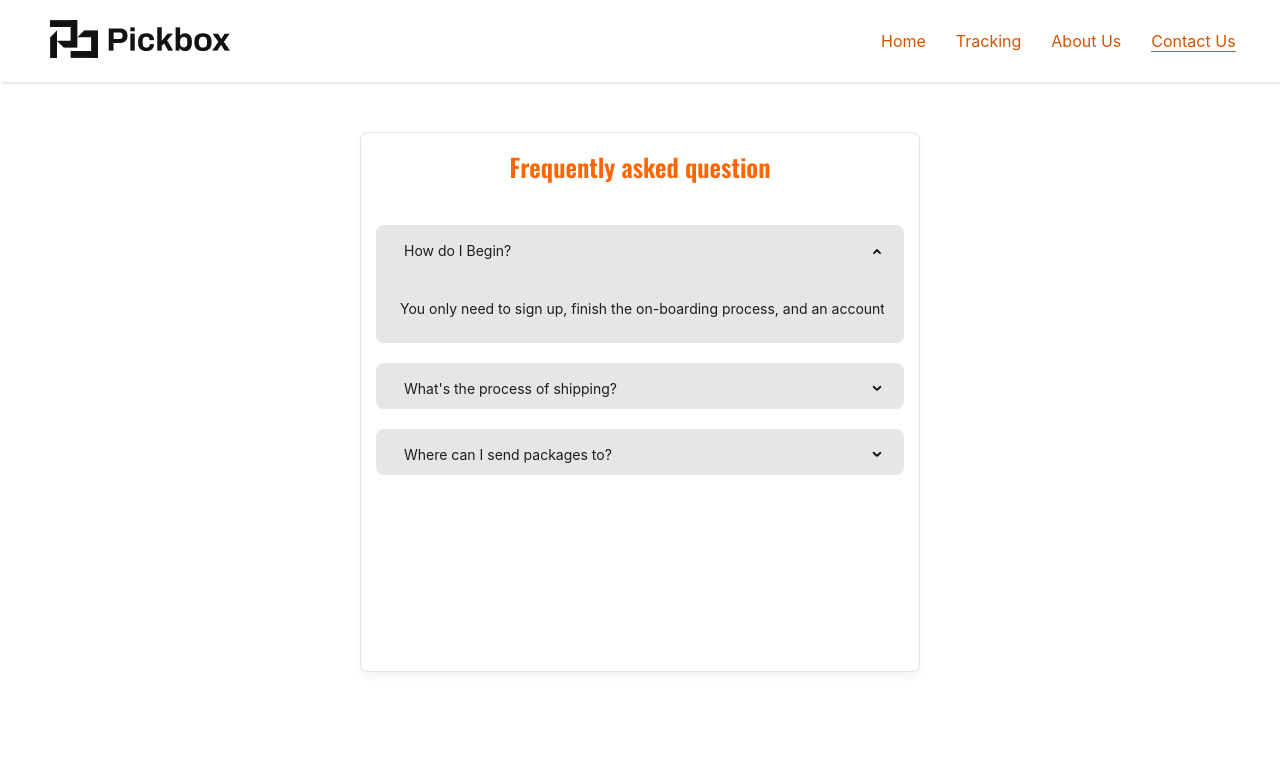
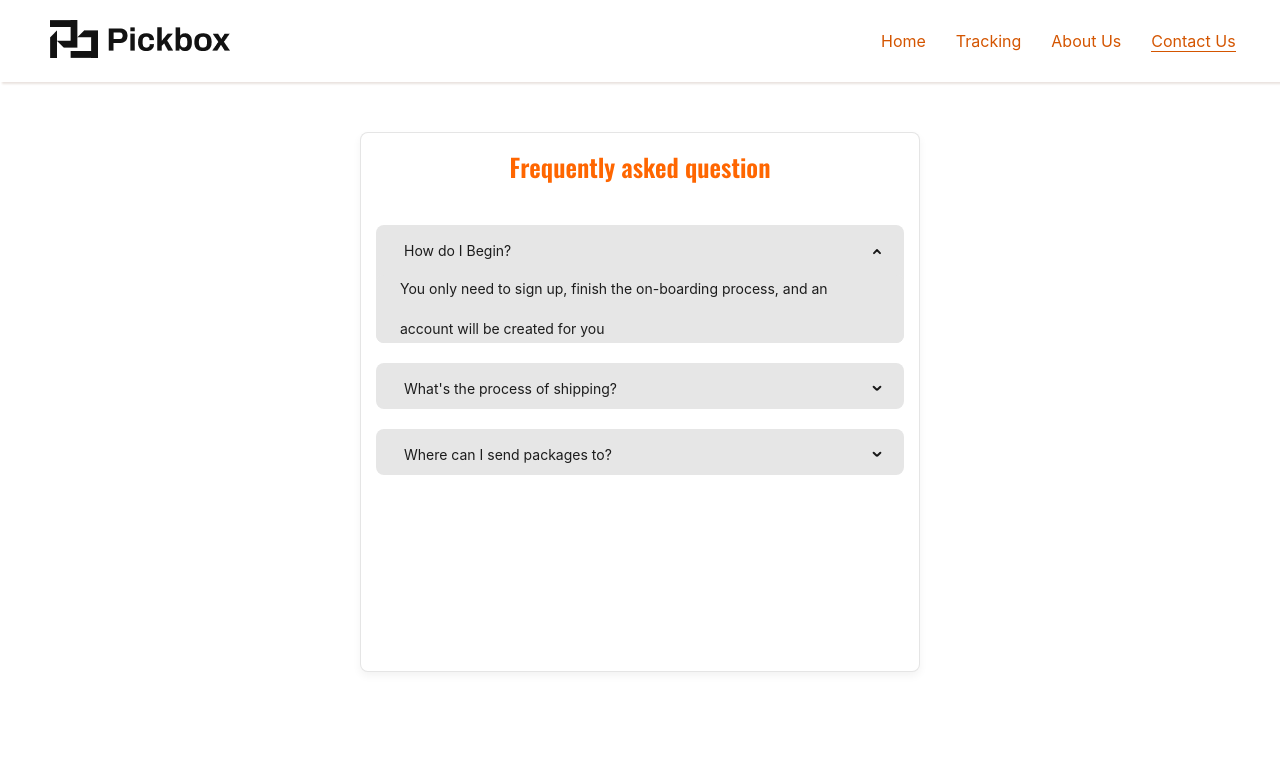
Before and after one commit to Pickbox-Project/Pickbox-frontend, a React (Create React App) app: page /contactus in a window 1280 px wide. Shown: the top 760 px of the page. Built offline with nearby package versions, Linux system fonts and the light colour scheme.

Commit message:
Editing the Faq Component

```diff
--- a/src/Components/Faqs/Faqs.css
+++ b/src/Components/Faqs/Faqs.css
@@ -35,6 +35,10 @@
     padding-top: 2px;
 }
 
+.ant-menu .ant-menu-item {
+    white-space: normal !important;
+}
+
 .ant-menu .ant-menu-sub {
     background: #e6e6e6 !important;
     border-radius: 8px !important;
```
